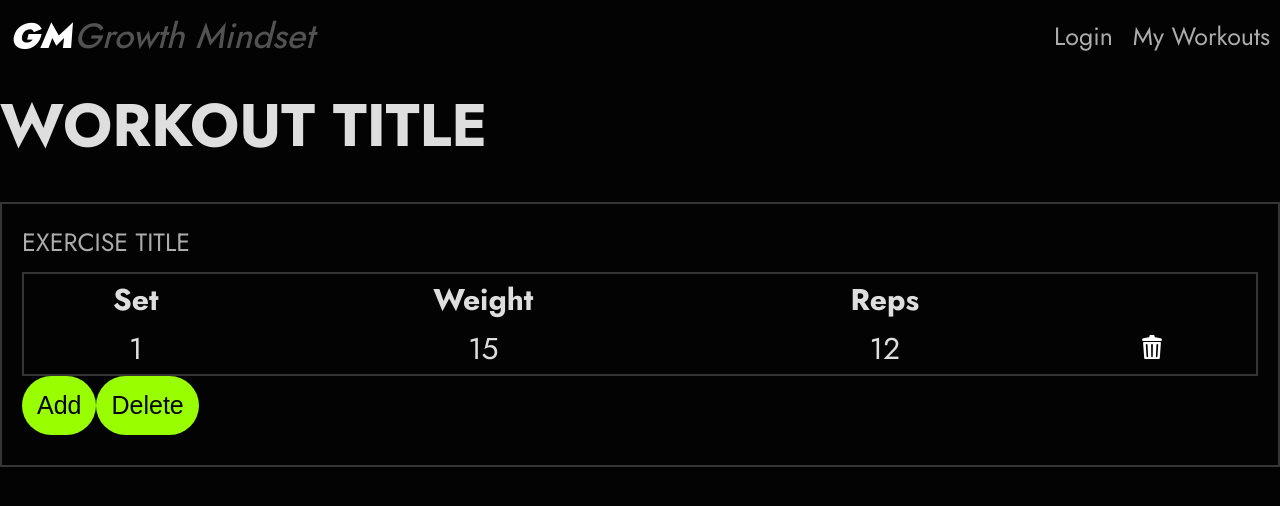
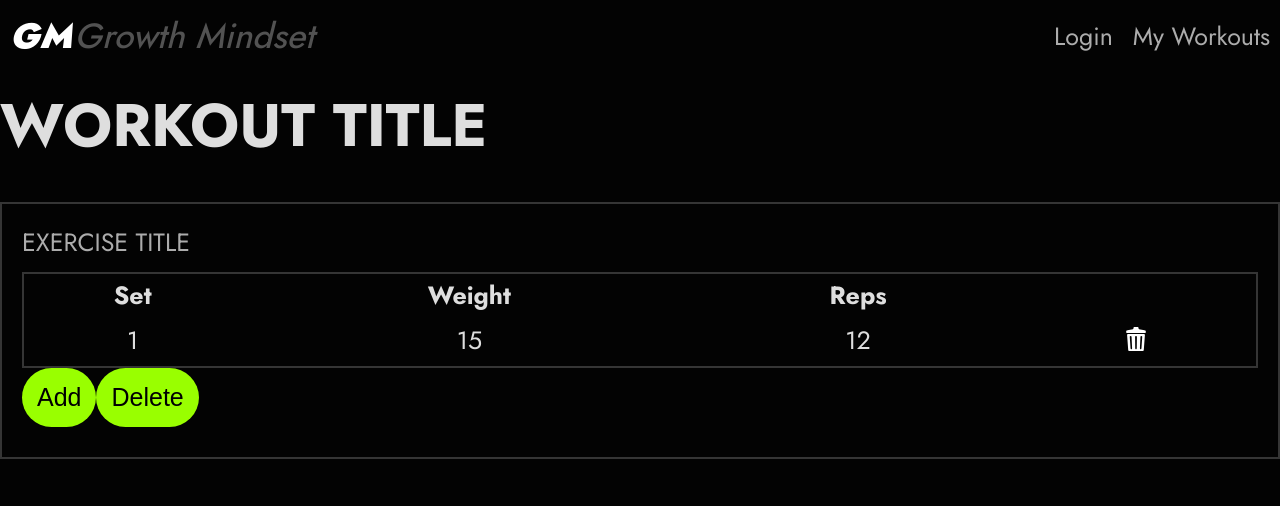
Before and after one commit to klevi43/GM, a React (Vite) app in the folder GM/: page /workouts/1 in a window 1280 px wide. Shown: the top 506 px of the page. Built offline with nearby package versions, Linux system fonts and the light colour scheme.

Commit message:
MYEXERCISES decrases table font size

```diff
--- a/GM/src/index.css
+++ b/GM/src/index.css
@@ -310,10 +310,10 @@ input {
   text-align: center;
 }
 .table__column-heading {
-  font-size: 3rem;
+  font-size: 2.5rem;
 }
 .table__column-value {
-  font-size: 3rem;
+  font-size: 2.5rem;
 }
 
 /* Workouts */
```
